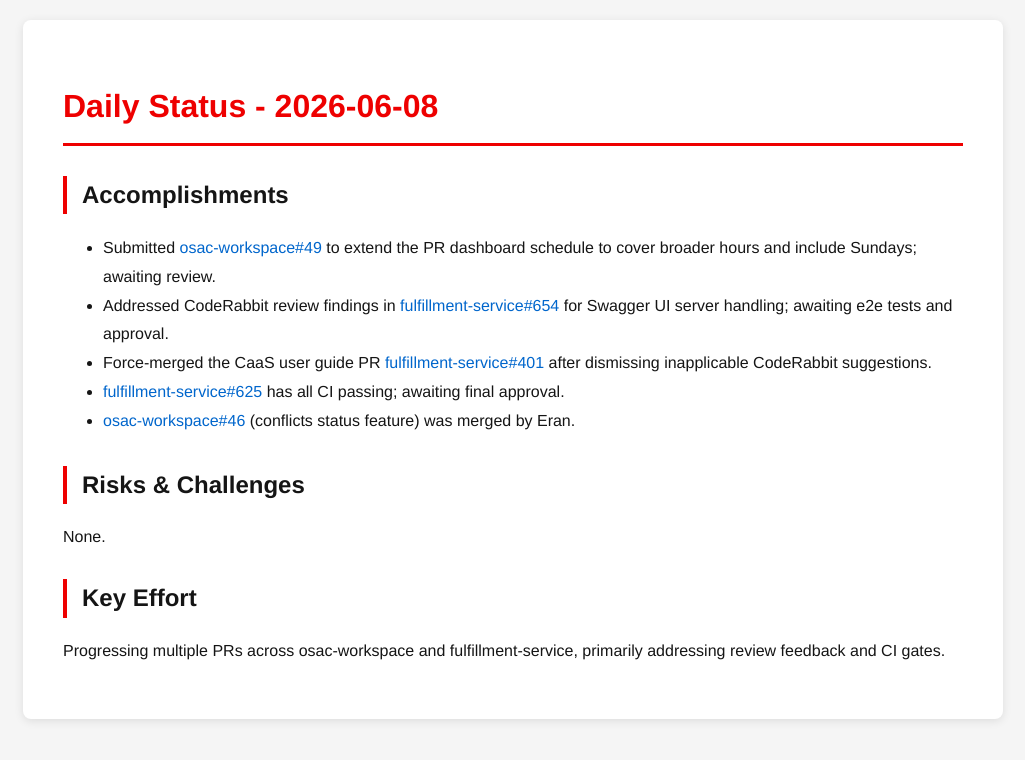
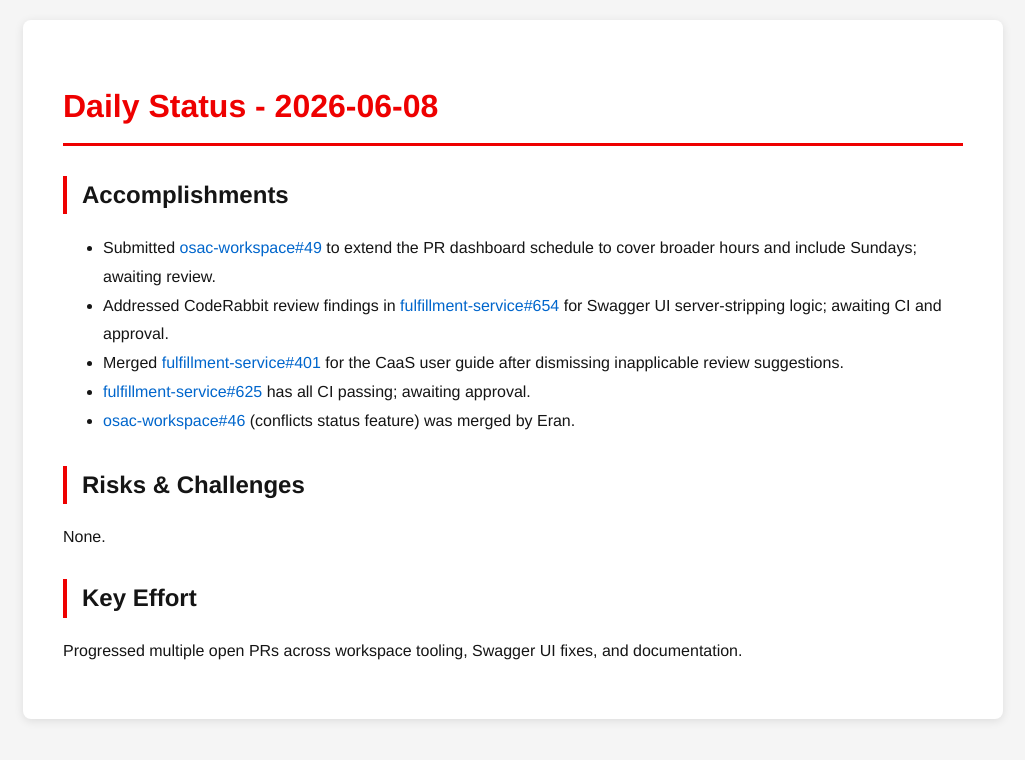
Before and after one commit to tzvatot/daily-status, a Jekyll site: the page built from 2026-06-08.md, in a window 1280 px wide. Shown: the top 760 px of the page, without its empty margins (127-1152 px from the left). Built offline with Jekyll 4.4.1, drawn with Linux system fonts in a browser that asks for light colours.

Commit message:
Daily status update - 2026-06-08

```diff
--- a/2026-06-08.md
+++ b/2026-06-08.md
@@ -8,13 +8,13 @@ date: 2026-06-08
 
 ## Accomplishments
 - Submitted [osac-workspace#49](https://github.com/osac-project/osac-workspace/pull/49) to extend the PR dashboard schedule to cover broader hours and include Sundays; awaiting review.
-- Addressed CodeRabbit review findings in [fulfillment-service#654](https://github.com/osac-project/fulfillment-service/pull/654) for Swagger UI server handling; awaiting e2e tests and approval.
-- Force-merged the CaaS user guide PR [fulfillment-service#401](https://github.com/osac-project/fulfillment-service/pull/401) after dismissing inapplicable CodeRabbit suggestions.
-- [fulfillment-service#625](https://github.com/osac-project/fulfillment-service/pull/625) has all CI passing; awaiting final approval.
+- Addressed CodeRabbit review findings in [fulfillment-service#654](https://github.com/osac-project/fulfillment-service/pull/654) for Swagger UI server-stripping logic; awaiting CI and approval.
+- Merged [fulfillment-service#401](https://github.com/osac-project/fulfillment-service/pull/401) for the CaaS user guide after dismissing inapplicable review suggestions.
+- [fulfillment-service#625](https://github.com/osac-project/fulfillment-service/pull/625) has all CI passing; awaiting approval.
 - [osac-workspace#46](https://github.com/osac-project/osac-workspace/pull/46) (conflicts status feature) was merged by Eran.
 
 ## Risks & Challenges
 None.
 
 ## Key Effort
-Progressing multiple PRs across osac-workspace and fulfillment-service, primarily addressing review feedback and CI gates.
+Progressed multiple open PRs across workspace tooling, Swagger UI fixes, and documentation.
```
